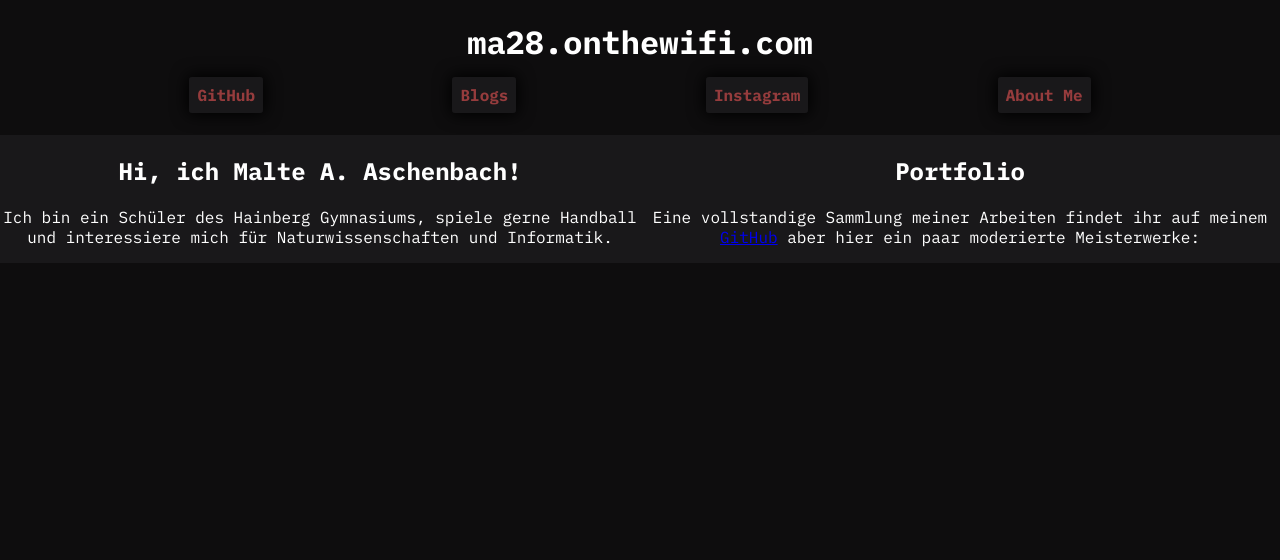
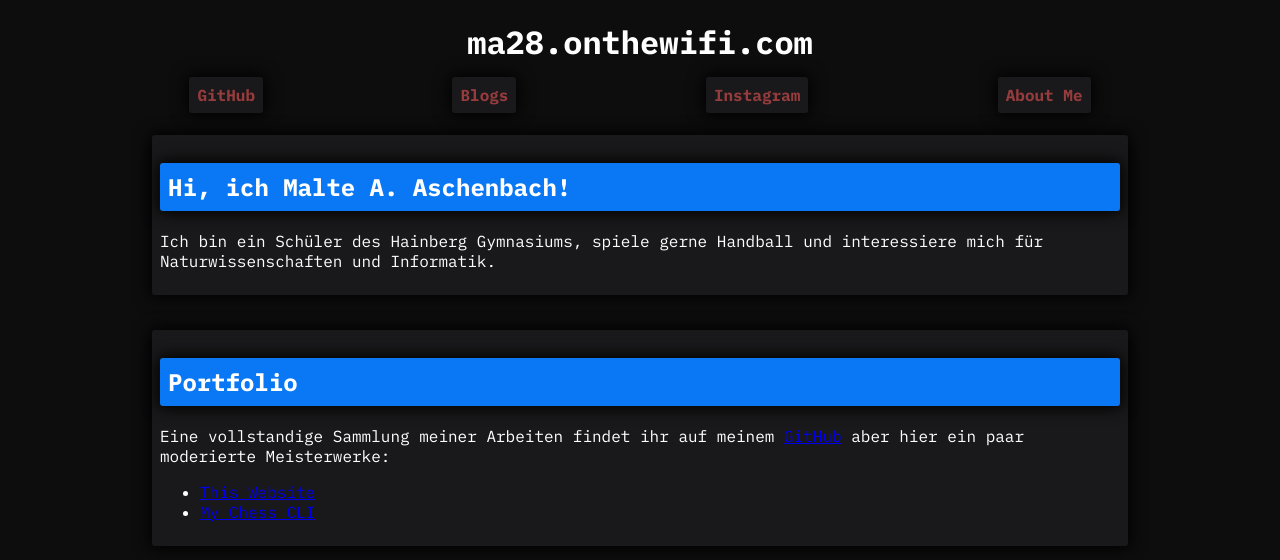
Before and after one commit to MAA28/ma28.onthewifi.com, a React (Create React App) app: page /AboutMe in a window 1280 px wide. Shown: the top 560 px of the page. Built offline with nearby package versions, Linux system fonts and the light colour scheme.

Commit message:
Added some content

```diff
--- /dev/null
+++ b/src/App.css
@@ -0,0 +1,21 @@
+@import url('https://fonts.googleapis.com/css2?family=IBM+Plex+Mono:ital,wght@0,100;0,400;0,700;1,100;1,600&display=swap');
+
+* {
+    /* define colors scheme (stealing from "aarthificial") */
+    --black: #0e0d0e;
+    --gray: #19181a;
+    --red: #963c3d;
+    --blue: #0a78f5;
+
+    /* define constants */
+    --border-radius: 3px;
+    --padding: 8px;
+    --box-shadow: black 0 0 16px 2px;
+}
+
+
+.App {
+    text-align: center;
+    color: white;
+    font-family: 'IBM Plex Mono', monospace;
+}
--- a/src/App.js
+++ b/src/App.js
@@ -3,7 +3,7 @@ import { BrowserRouter, Routes, Route } from 'react-router-dom'
 import Home from './Pages/Home/Page'
 import PageNotFound from './Pages/PageNotFound/Page'
 import AboutMe from './Pages/AboutMe/Page'
-
+import './App.css'
 
 export default function App() {
     return (
--- a/src/Components/Navbar/style.css
+++ b/src/Components/Navbar/style.css
@@ -13,17 +13,18 @@ nav li a {
     text-decoration: None;
     background-color: var(--gray);
     color: var(--red);
-    padding: 8px;
-    border-radius: 3px;
-    box-shadow: black 0 0 16px 2px;
+    padding: var(--padding);
+    border-radius: var(--border-radius);
+    box-shadow: var(--box-shadow);
     border-style: solid;
     border-width: 0;
     transition-duration: 0.25s;
 }
 
 nav li a:hover {
-    border-width: 3px;
-    padding: 5px;
+    --border-width: 3px;
+    border-width: var(--border-width);
+    padding: calc(var(--padding) - var(--border-width));
     box-shadow: black 0 0 10px 8px;
 }
 
--- a/src/Components/SkipToContent/style.css
+++ b/src/Components/SkipToContent/style.css
@@ -4,10 +4,10 @@
 
     position: absolute;
     margin: 10px;
-    padding: 5px;
+    padding: var(--padding);
+    border-radius: var(--border-radius);
     text-align: left;
     left: 0;
-    border-radius: 3px;
     color: var(--gray);
     background-color: var(--red);
 }
--- a/src/Pages/AboutMe/Page.css
+++ b/src/Pages/AboutMe/Page.css
@@ -1,7 +1,23 @@
 article section {
     background-color: var(--gray);
     width: 75%;
+    margin-bottom: 35px;
+    border-radius: var(--border-radius);
+    padding: var(--padding);
+    box-shadow: var(--box-shadow);
 }
+
+article section h2 {
+    background-color: var(--blue);
+    border-radius: var(--border-radius);
+    padding: var(--padding);
+    box-shadow: var(--box-shadow);
+}
+
+
 article {
     display: flex;
+    flex-direction: column;
+    align-items: center;
+    text-align: left;
 }
--- a/src/Pages/AboutMe/Page.js
+++ b/src/Pages/AboutMe/Page.js
@@ -7,12 +7,30 @@ export default function AboutMe () {
             <Header/>
             <article id="main">
                 <section>
-                    <h2>Hi, ich Malte A. Aschenbach!</h2>
+                    <h2>
+                        Hi, ich Malte A. Aschenbach!
+                    </h2>
                     <p>Ich bin ein Schüler des Hainberg Gymnasiums, spiele gerne Handball und interessiere mich für Naturwissenschaften und Informatik.</p>
                 </section>
                 <section>
-                    <h2>Portfolio</h2>
-                    <p>Eine vollstandige Sammlung meiner Arbeiten findet ihr auf meinem <a href="www.github.de/MAA28">GitHub</a> aber hier ein paar moderierte Meisterwerke:</p>
+                    <h2>
+                        Portfolio
+                    </h2>
+                    <p>
+                        Eine vollstandige Sammlung meiner Arbeiten findet ihr auf meinem <a href="https://www.github.com/MAA28">GitHub</a> aber hier ein paar moderierte Meisterwerke:
+                        <ul>
+                            <li>
+                                <a href="https://github.com/MAA28/ma28.onthewifi.com">
+                                    This Website
+                                </a>
+                            </li>
+                            <li>
+                                <a href="https://github.com/MAA28/Chess">
+                                    My Chess CLI
+                                </a>
+                            </li>
+                        </ul>
+                    </p>
                 </section>
             </article>
         </div>
--- a/src/Pages/Home/Page.css
+++ /dev/null
@@ -1,49 +0,0 @@
-@import url('https://fonts.googleapis.com/css2?family=IBM+Plex+Mono:ital,wght@0,100;0,400;0,700;1,100;1,600&display=swap');
-
-* {
-  --black: #0e0d0e;
-  --gray: #19181a;
-  --red: #963c3d;
-}
-
-
-.App {
-  text-align: center;
-  color: white;
-  font-family: 'IBM Plex Mono', monospace;
-}
-
-.App-logo {
-  height: 40vmin;
-  pointer-events: none;
-}
-
-@media (prefers-reduced-motion: no-preference) {
-  .App-logo {
-    animation: App-logo-spin infinite 20s linear;
-  }
-}
-
-.App-header {
-  background-color: #282c34;
-  min-height: 100vh;
-  display: flex;
-  flex-direction: column;
-  align-items: center;
-  justify-content: center;
-  font-size: calc(10px + 2vmin);
-  color: white;
-}
-
-.App-link {
-  color: #61dafb;
-}
-
-@keyframes App-logo-spin {
-  from {
-    transform: rotate(0deg);
-  }
-  to {
-    transform: rotate(360deg);
-  }
-}
--- a/src/Pages/Home/Page.js
+++ b/src/Pages/Home/Page.js
@@ -1,4 +1,3 @@
-import './Page.css';
 import Header from "../../Components/Header/Component";
 
 function Home() {
```
